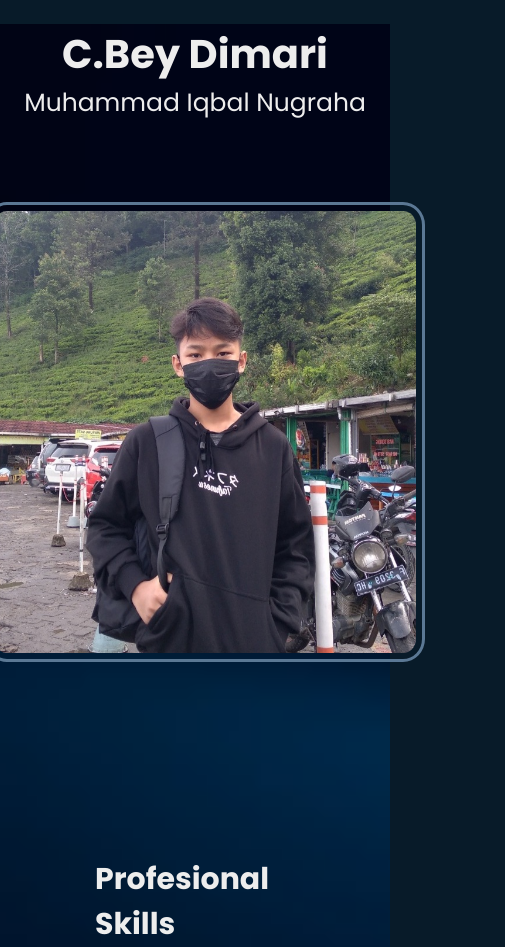
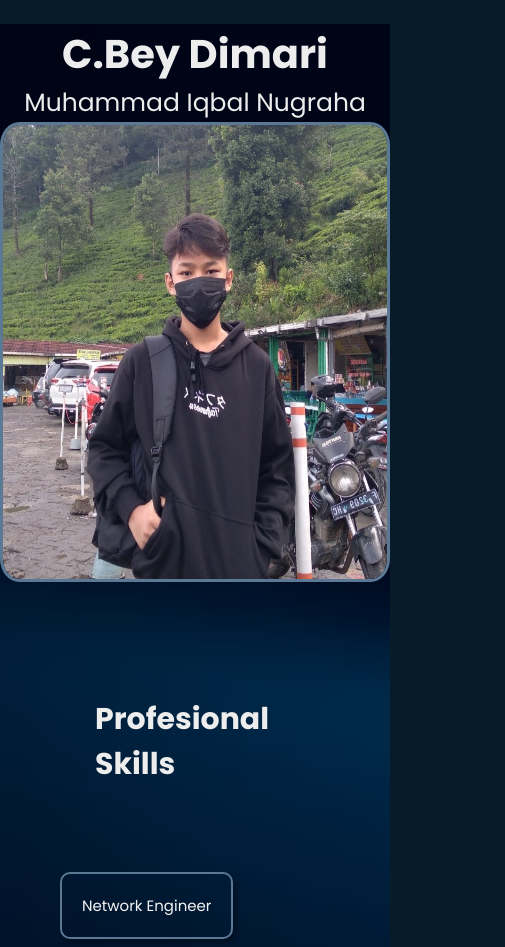
Before and after one commit to MuhammadIqbalNugrahaa/Iqbal-Qz.github.io, a plain HTML site: page index.html in a window 390 px wide. Shown: the part 820-1767 px from the top of the page, 505 px wide, since content can reach past the window. Drawn offline with nearby package versions, Linux system fonts and the light colour scheme.

Commit message:
fix responsive page and width button

```diff
--- a/style.css
+++ b/style.css
@@ -396,22 +396,17 @@ box-shadow: 4px 4px 5px rgba(0, 0, 0, 0.3);
 
 
 .sidebar {
-  position: relative;
-  flex: 1;
-  padding-left: 20px;
-  margin: 0%;
+  text-align: center;
   /* background-color: purple; */
 }
 
 .img1 {
   height: 460px;
-  width: 440px;
-  margin: 80px;
+  width: 100%;
   border: 3px solid #5b7894;
   /* Ketebalan dan warna border */
   border-radius: 5%;
   /* Menggunakan border-radius untuk membuat sudut border menjadi melengkung */
-  padding: 6px;
 }
 
 /* akhir - css [Skill and Pict]*/
@@ -619,7 +614,7 @@ html {
   font-size: 1.6rem;
 }
 .contact__btn {
-  width: 30%;
+  width: fit-content;
   padding: 2rem 4rem;
   font-size: 1.2rem;
 
```
